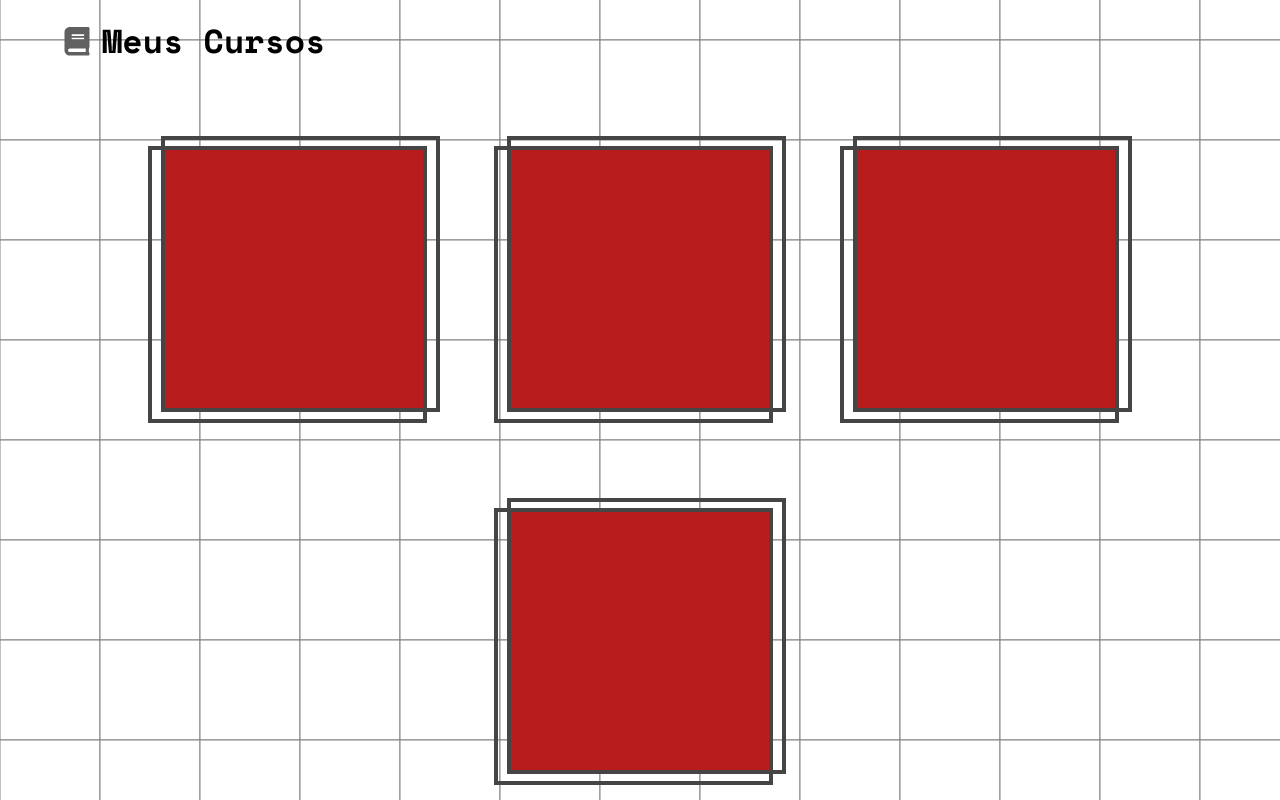
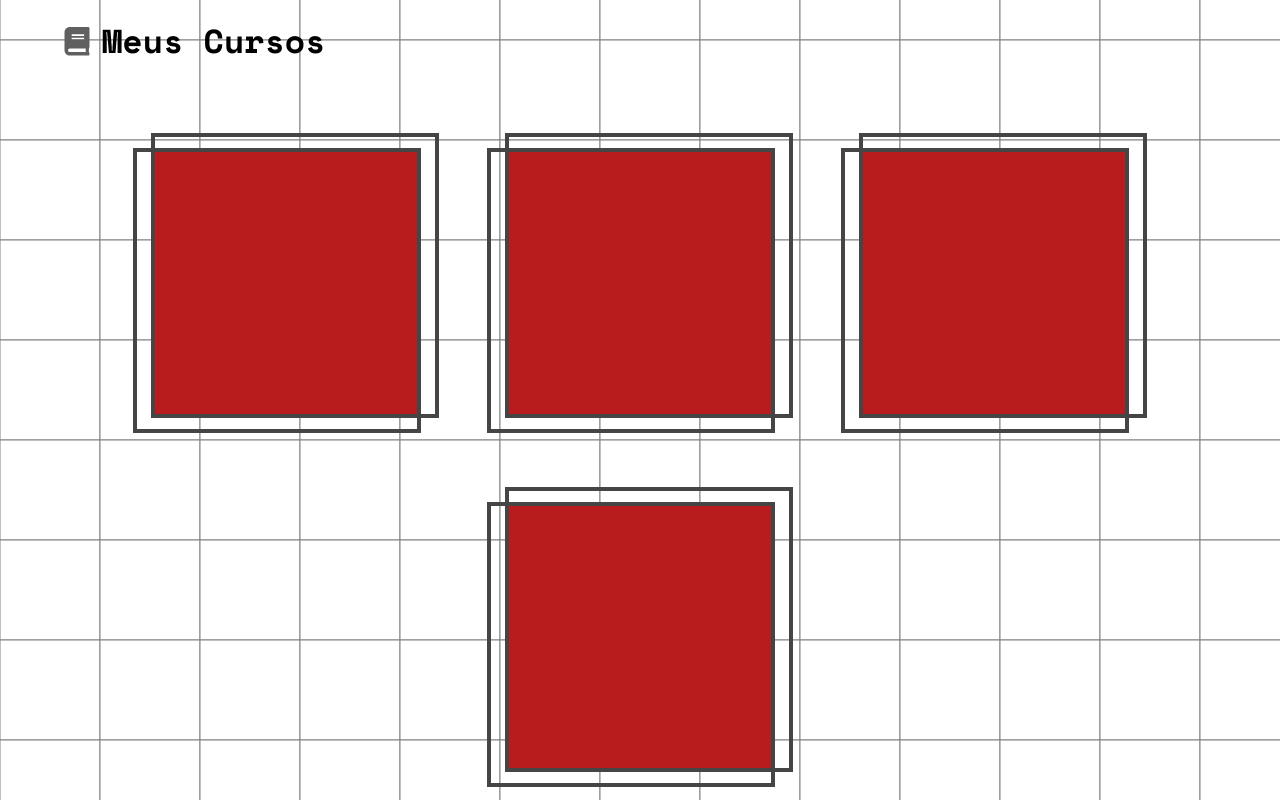
Before and after one commit to QuestIO42/App-frontend, a React (Vite) app: page /profile/1 in a window 1280 px wide. Shown: the part 660-1460 px from the top of the page. Built offline with nearby package versions, Linux system fonts and the light colour scheme.

Commit message:
fix: positioning

```diff
--- a/src/components/utility/ModalSquareForm.tsx
+++ b/src/components/utility/ModalSquareForm.tsx
@@ -8,21 +8,10 @@ interface ModalSquareFormProps {
 
 export default function ModalSquareForm({ children, courseName, courseTeacher }: ModalSquareFormProps) {
   return (
-    <div className="flex flex-col h-fit w-fit">
-
-      <div className="relative flex h-fit w-fit items-center justify-center">
-        <div className="absolute bottom-0 left-0 h-[104%] w-[105%] border-4 border-cinza"></div>
-        <div className="absolute right-0 top-0 h-[104%] w-[105%] border-4 border-cinza"></div>
-        {children}
-
-      </div>
-
-        <p className="mt-3 text-xl text-left font-bold underline text-cinza">
-        { courseName }
-        </p>
-        <p className="mt-1 text-left font-bold text-cinzaClaro">
-          { courseTeacher }
-        </p>
+    <div className="relative flex h-fit w-fit p-1 items-center justify-center">
+      <div className="absolute bottom-[2px] left-[2px] h-[104%] w-[105%] border-4 border-cinza"></div>
+      <div className="absolute right-[2px] top-[2px] h-[104%] w-[105%] border-4 border-cinza"></div>
+      {children}
     </div>
   )
 }
```
